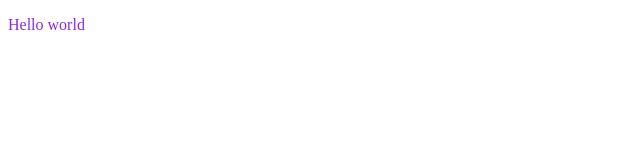
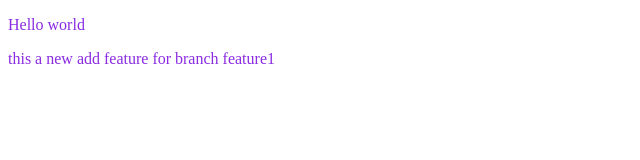
Before and after one commit to Shariful72/localrepo, a plain HTML site: page index.html in a window 1280 px wide. Shown: the whole page, without its empty margins (0-640 px from the left). Drawn offline with Linux system fonts and the light colour scheme.

Commit message:
create branch feature1

```diff
--- a/index.html
+++ b/index.html
@@ -9,6 +9,7 @@
   <body>
     <div>
       <p>Hello world</p>
+      <p>this a new add feature for branch feature1</p>
     </div>
   </body>
 </html>
```
